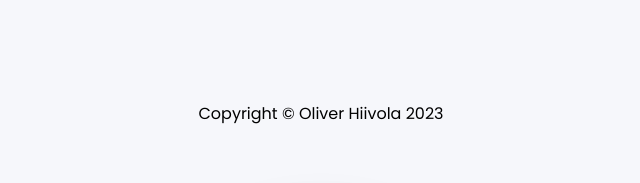
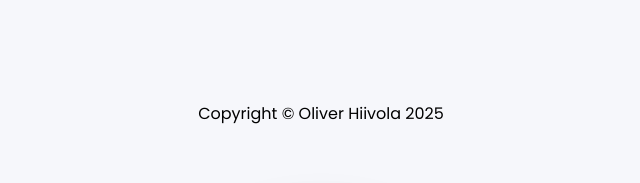
Before and after one commit to nookgit12/Clock, a plain HTML site: page index.html in a window 1280 px wide. Shown: the top 183 px of the page, 319-959 px from the left. Drawn offline with Linux system fonts and the light colour scheme.

Commit message:
Update index.html
another thing that i forgot again

```diff
--- a/index.html
+++ b/index.html
@@ -11,7 +11,7 @@
   </head>
   <body>
     <div class="container">
-      <p>Copyright © Oliver Hiivola 2023</p>
+      <p>Copyright © Oliver Hiivola 2025</p>
       <div class="clock">
         <label style="--i: 1"><span>1</span></label>
         <label style="--i: 2"><span>2</span></label>
```
